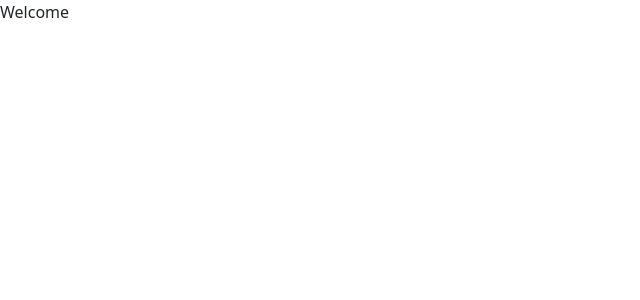
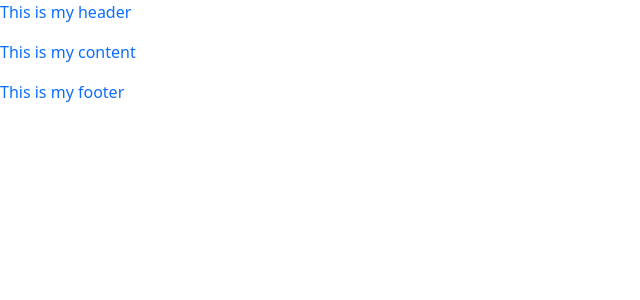
Before and after one commit to bckasper/React-Portfolio, a React (Create React App) app: page / in a window 1280 px wide. Shown: the top 300 px of the page, without its empty margins (0-640 px from the left). Built offline with nearby package versions, Linux system fonts and the light colour scheme; the HTML template or start-up script is replaced by a standard one.

Commit message:
committing again since it didn't seem to capture

```diff
--- a/public/index.html
+++ b/public/index.html
@@ -24,20 +24,11 @@
       work correctly both with client-side routing and a non-root public URL.
       Learn how to configure a non-root public URL by running `npm run build`.
     -->
-    <title>React App</title>
+    <title>My Portfolio</title>
   </head>
   <body>
-    <noscript>You need to enable JavaScript to run this app.</noscript>
-    <div id="root"></div>
-    <!--
-      This HTML file is a template.
-      If you open it directly in the browser, you will see an empty page.
+    <div id="root">
 
-      You can add webfonts, meta tags, or analytics to this file.
-      The build step will place the bundled scripts into the <body> tag.
-
-      To begin the development, run `npm start` or `yarn start`.
-      To create a production bundle, use `npm run build` or `yarn build`.
-    -->
-  </body>
+    </div>
+   </body>
 </html>
--- a/src/App.js
+++ b/src/App.js
@@ -1,14 +1,22 @@
+import React from 'react'
+import Footer from './components/footer'
+import Header from './components/header'
+import Content from './components/content'
 
-import './App.css';
+
 
 function App() {
   return (
     <div className="App">
-      <header className="App-header">
-        <p>
-          Welcome
-        </p>
-      </header>
+
+      {/* Header with navigation */}
+      <Header />
+
+      {/* Content that will hold the bio, potfolio, contact form and resume */}
+      <Content />
+
+      {/* Persistent footer with Github, LinkedIn, and third portfolio option */}
+      <Footer />
     </div>
   );
 }
```
Also changed, not shown: src/App.css (deleted, +0 -38 lines), src/index.css (deleted, +0 -13 lines), src/index.js (renamed from index.js, +4 -8 lines), 1 other file (tests, documents, lock files or other folders).
